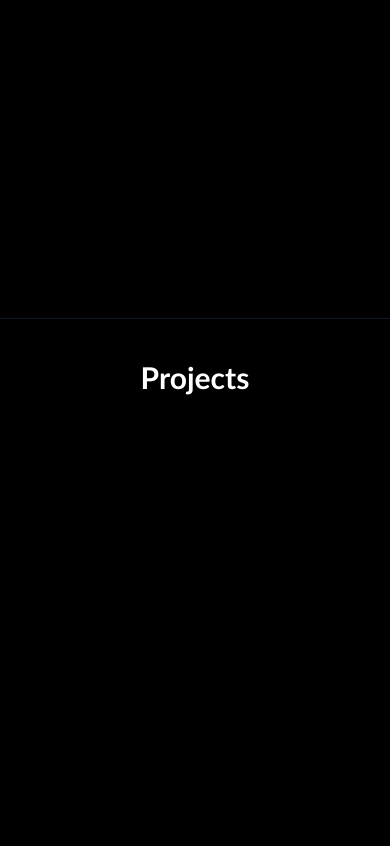
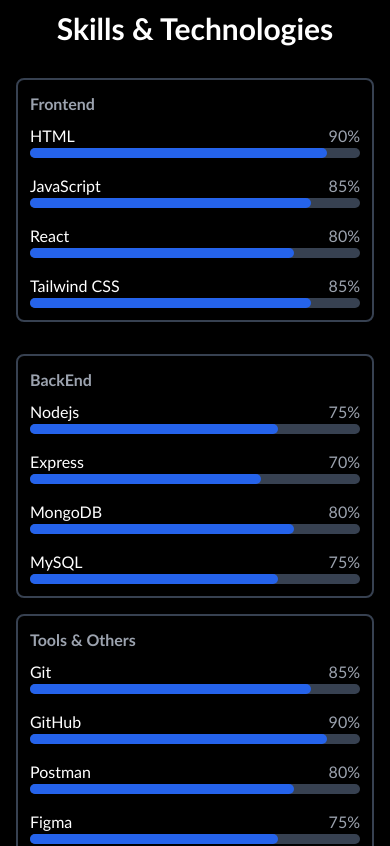
Before and after one commit to ARYANKAWALE/Portfolio, a React (Vite) app: page / in a window 390 px wide. Shown: the part 880-1726 px from the top of the page. Built offline with nearby package versions, Linux system fonts and the light colour scheme.

Commit message:
Fix: Improve mobile visibility by removing animations and ensuring full opacity

```diff
--- a/src/App.css
+++ b/src/App.css
@@ -57,42 +57,26 @@
   }
 }
 
-/* Skills Section Animation */
-#skills {
-  opacity: 0;
-  animation: appear 1.2s cubic-bezier(0.4, 0, 0.2, 1) forwards;
-  animation-timeline: view();
-  animation-play-state: paused;
-}
-
-#skills.visible {
-  animation-play-state: running;
-}
 
 /* Project Card Animation */
 @keyframes projectAppear {
   0% {
-    opacity: 0;
-    transform: translateY(50px) scale(0.98);
-  }
-  20%{
-    animation-timeline: view();
+    opacity: 1;
+    transform: none;
   }
   100% {
     opacity: 1;
-    transform: translateY(0) scale(1);
+    transform: none;
   }
 }
 
 /* Project Card Styles */
 .project-card {
-  transition: all 0.3s ease;
+  transition: transform 0.3s ease;  /* Only transition transform */
   border: 1px solid transparent;
-  opacity: 0;
-  animation: projectAppear 0.8s cubic-bezier(0.4, 0, 0.2, 1) forwards;
-  animation-timeline: view();
-  animation-range: entry 10% cover 30%;
-  animation-delay: calc(var(--card-index) * 0.4s);
+  opacity: 1;
+  transform: none;
+  animation: none;  /* Remove default animation */
 }
 
 .project-card:hover {
@@ -175,17 +159,26 @@
 
   .project-card {
     max-width: 100%;
+    opacity: 1 !important;  /* Force full opacity */
+    transform: none !important;  /* Force no transform */
+    animation: none !important;  /* Force no animation */
+    visibility: visible !important;  /* Ensure visibility */
+  }
+
+  #projects {
+    opacity: 1 !important;
+    visibility: visible !important;
   }
 }
 
-#projects{
-  animation: projectAppear 1.2s cubic-bezier(0.4, 0, 0.2, 1) forwards;
-  animation-timeline: view();
-  animation-play-state: paused;
+#projects {
+  opacity: 1;
+  animation: none;  /* Remove animation */
 }
 
 #projects.visible {
-  animation-play-state: running;
+  opacity: 1;
+  animation: none;
 }
 
 /* Hamburger Menu Styles */
--- a/src/App.jsx
+++ b/src/App.jsx
@@ -1,14 +1,5 @@
 import aryan from './assets/images/aryan.jpg'
 import './App.css'
-import css from './assets/images/css.png'
-import html from './assets/images/html.png'
-import javascript from './assets/images/js.png'
-import react from './assets/images/react.png'
-import tailwind from './assets/images/tailwind.png'
-import github from './assets/images/github.jpg'
-import sql from './assets/images/sql.png'
-import c from './assets/images/c.png'
-import project1 from './assets/images/weather.png'
 import project01 from './assets/videos/project01.mp4'
 import project02 from './assets/videos/project02.mp4'
 import project03 from './assets/videos/project03.mp4'
@@ -17,7 +8,7 @@
 import { library } from '@fortawesome/fontawesome-svg-core'
 import { FontAwesomeIcon } from '@fortawesome/react-fontawesome'
 import { faInstagram } from '@fortawesome/free-brands-svg-icons'
-import { FaFontAwesome, FaGithub, FaLinkedin, FaLocationArrow, FaPhone, FaSearchLocation } from 'react-icons/fa'
+import { FaFontAwesome, FaGithub, FaHtml5, FaLinkedin, FaLocationArrow, FaPhone, FaSearchLocation } from 'react-icons/fa'
 import { HiMail } from 'react-icons/hi'
 import { Analytics } from "@vercel/analytics/react"
 
@@ -46,21 +37,32 @@
   const project2Link = 'https://shoes-find-app.vercel.app/'
 
   useEffect(() => {
+    // For mobile devices, don't use Intersection Observer
+    if (window.innerWidth <= 768) {
+      if (skillsRef.current) {
+        skillsRef.current.classList.add('visible');
+      }
+      return;
+    }
+
     const observer = new IntersectionObserver(
       (entries) => {
         entries.forEach(entry => {
           if (entry.isIntersecting) {
             entry.target.classList.add('visible');
-            observer.unobserve(entry.target);
           }
         });
       },
       {
-        threshold: 0.1
+        threshold: 0,
+        rootMargin: '0px'
       }
     );
 
     if (skillsRef.current) {
+      // Ensure initial visibility
+      skillsRef.current.style.opacity = '1';
+      skillsRef.current.style.visibility = 'visible';
       observer.observe(skillsRef.current);
     }
 
@@ -137,65 +139,160 @@
         </div>
       </section>
 
-      <section className='max-h-[100vh] w-full py-10 md:py-20 bg-black border-t-[1px] border-gray-900'>
+      <section className=' w-full py-10 md:py-20 bg-black border-t-[1px] border-gray-900'>
         <div id="skills" ref={skillsRef} className='max-w-7xl mx-auto px-4'>
-          <div className='flex justify-center items-start mb-8 md:mb-0'>
-            <h1 className='text-3xl md:text-4xl text-white font-bold'>Skills</h1>
+          <div className='flex justify-center items-start mb-8 md:mb-10'>
+            <h1 className='text-3xl md:text-4xl text-white font-bold text-center'>Skills & Technologies</h1>
           </div>
-          <div id="slider" className='w-full overflow-hidden'>
-            <div className="slide-track gap-4 md:gap-8">
-              {/* First set of icons */}
-              <div className='flex justify-center items-center bg-gray-900 h-[80px] w-[80px] md:h-[100px] md:w-[100px] rounded-full'>
-                <img src={html} alt="html" className='w-[45px] h-[45px] md:w-[60px] md:h-[60px]' />
+          <div className='flex flex-col md:flex-row gap-4 md:gap-8 text-white justify-center items-center w-full'>
+            <div className='border-2 border-gray-700 rounded-lg p-3 hover:shadow-2xl hover:shadow-blue-500 transition-all duration-300 w-full md:w-1/3'>
+              <div className='flex gap-2 text-gray-400 pb-2'>
+                <p className='font-bold'>Frontend</p>
               </div>
-              <div className='flex justify-center items-center bg-gray-900 h-[80px] w-[80px] md:h-[100px] md:w-[100px] rounded-full'>
-                <img src={css} alt="css" className='w-[45px] h-[45px] md:w-[60px] md:h-[60px]' />
+              <div className='flex flex-col gap-4'>
+                <div>
+                  <div className='flex justify-between' >
+                    <p>HTML</p>
+                    <p className='text-gray-400'>90%</p>
                   </div>
-              <div className='flex justify-center items-center bg-gray-900 h-[80px] w-[80px] md:h-[100px] md:w-[100px] rounded-full'>
-                <img src={javascript} alt="javascript" className='w-[45px] h-[45px] md:w-[60px] md:h-[60px] rounded-md' />
+                  <div className="w-full bg-gray-700 rounded-full h-2.5">
+                    <div className="bg-blue-600 h-2.5 rounded-full" style={{ width: '90%' }}></div>
                   </div>
-              <div className='flex justify-center items-center bg-gray-900 h-[80px] w-[80px] md:h-[100px] md:w-[100px] rounded-full'>
-                <img src={react} alt="react" className='w-[45px] h-[45px] md:w-[60px] md:h-[60px]' />
                 </div>
-              <div className='flex justify-center items-center bg-gray-900 h-[80px] w-[80px] md:h-[100px] md:w-[100px] rounded-full'>
-                <img src={tailwind} alt="tailwind" className='w-[45px] h-[45px] md:w-[60px] md:h-[60px]' />
+                <div>
+                  <div className='flex justify-between' >
+                    <p>JavaScript</p>
+                    <p className='text-gray-400'>85%</p>
                   </div>
-              <div className='flex justify-center items-center bg-gray-900 h-[80px] w-[80px] md:h-[100px] md:w-[100px] rounded-full'>
-                <img src={github} alt="github" className='w-[45px] h-[45px] md:w-[60px] md:h-[60px] rounded-full' />
+                  <div className="w-full bg-gray-700 rounded-full h-2.5">
+                    <div className="bg-blue-600 h-2.5 rounded-full" style={{ width: '85%' }}></div>
                   </div>
-              <div className='flex justify-center items-center bg-gray-900 h-[80px] w-[80px] md:h-[100px] md:w-[100px] rounded-full'>
-                <img src={sql} alt="sql" className='w-[45px] h-[45px] md:w-[60px] md:h-[60px] rounded-full' />
                 </div>
-              <div className='flex justify-center items-center bg-gray-900 h-[80px] w-[80px] md:h-[100px] md:w-[100px] rounded-full'>
-                <img src={c} alt="c" className='w-[45px] h-[45px] md:w-[60px] md:h-[60px] rounded-full' />
+                <div>
+                  <div className='flex justify-between' >
+                    <p>React</p>
+                    <p className='text-gray-400'>80%</p>
+                  </div>
+                  <div className="w-full bg-gray-700 rounded-full h-2.5">
+                    <div className="bg-blue-600 h-2.5 rounded-full" style={{ width: '80%' }}></div>
+                  </div>
+                </div>
+                <div>
+                  <div className='flex justify-between' >
+                    <p>Tailwind CSS</p>
+                    <p className='text-gray-400'>85%</p>
+                  </div>
+                  <div className="w-full bg-gray-700 rounded-full h-2.5">
+                    <div className="bg-blue-600 h-2.5 rounded-full" style={{ width: '85%' }}></div>
+                  </div>
+                </div>
+              </div>
             </div>
 
-              {/* Duplicate set for seamless scrolling */}
-              <div className='flex justify-center items-center bg-gray-900 h-[80px] w-[80px] md:h-[100px] md:w-[100px] rounded-full'>
-                <img src={html} alt="html" className='w-[45px] h-[45px] md:w-[60px] md:h-[60px]' />
+
+            <div>
             </div>
-              <div className='flex justify-center items-center bg-gray-900 h-[80px] w-[80px] md:h-[100px] md:w-[100px] rounded-full'>
-                <img src={css} alt="css" className='w-[45px] h-[45px] md:w-[60px] md:h-[60px]' />
+            <div className='border-2 border-gray-700 rounded-lg p-3 hover:shadow-2xl hover:shadow-blue-500 transition-all duration-300 w-full md:w-1/3'>
+              <div className='flex flex-start gap-2 text-gray-400'>
+                <p className='font-bold pb-2'>BackEnd</p>
               </div>
-              <div className='flex justify-center items-center bg-gray-900 h-[80px] w-[80px] md:h-[100px] md:w-[100px] rounded-full'>
-                <img src={javascript} alt="javascript" className='w-[45px] h-[45px] md:w-[60px] md:h-[60px] rounded-md' />
+              <div className='flex flex-col gap-4'>
+                <div>
+                  <div className='flex justify-between' >
+                    <p>Nodejs</p>
+                    <p className='text-gray-400'>75%</p>
                   </div>
-              <div className='flex justify-center items-center bg-gray-900 h-[80px] w-[80px] md:h-[100px] md:w-[100px] rounded-full'>
-                <img src={react} alt="react" className='w-[45px] h-[45px] md:w-[60px] md:h-[60px]' />
-              </div>
-              <div className='flex justify-center items-center bg-gray-900 h-[80px] w-[80px] md:h-[100px] md:w-[100px] rounded-full'>
-                <img src={tailwind} alt="tailwind" className='w-[45px] h-[45px] md:w-[60px] md:h-[60px]' />
-              </div>
-              <div className='flex justify-center items-center bg-gray-900 h-[80px] w-[80px] md:h-[100px] md:w-[100px] rounded-full'>
-                <img src={github} alt="github" className='w-[45px] h-[45px] md:w-[60px] md:h-[60px] rounded-full' />
-              </div>
-              <div className='flex justify-center items-center bg-gray-900 h-[80px] w-[80px] md:h-[100px] md:w-[100px] rounded-full'>
-                <img src={sql} alt="sql" className='w-[45px] h-[45px] md:w-[60px] md:h-[60px] rounded-full' />
-              </div>
-              <div className='flex justify-center items-center bg-gray-900 h-[80px] w-[80px] md:h-[100px] md:w-[100px] rounded-full'>
-                <img src={c} alt="c" className='w-[45px] h-[45px] md:w-[60px] md:h-[60px] rounded-full' />
+                  <div className="w-full bg-gray-700 rounded-full h-2.5">
+                    <div className="bg-blue-600 h-2.5 rounded-full" style={{ width: '75%' }}></div>
                   </div>
                 </div>
+                <div>
+                  <div className='flex justify-between' >
+                    <p>Express</p>
+                    <p className='text-gray-400'>70%</p>
+                  </div>
+                  <div className="w-full bg-gray-700 rounded-full h-2.5">
+                    <div className="bg-blue-600 h-2.5 rounded-full" style={{ width: '70%' }}></div>
+                  </div>
+                </div>
+                <div>
+                  <div className='flex justify-between' >
+                    <p>MongoDB</p>
+                    <p className='text-gray-400'>80%</p>
+                  </div>
+                  <div className="w-full bg-gray-700 rounded-full h-2.5">
+                    <div className="bg-blue-600 h-2.5 rounded-full" style={{ width: '80%' }}></div>
+                  </div>
+                </div>
+                <div>
+                  <div className='flex justify-between' >
+                    <p>MySQL</p>
+                    <p className='text-gray-400'>75%</p>
+                  </div>
+                  <div className="w-full bg-gray-700 rounded-full h-2.5">
+                    <div className="bg-blue-600 h-2.5 rounded-full" style={{ width: '75%' }}></div>
+                  </div>
+                </div>
+              </div>
+            </div>
+
+
+            <div className='border-2 border-gray-700 rounded-lg p-3 hover:shadow-2xl hover:shadow-blue-500 transition-all duration-300 w-full md:w-1/3'>
+              <div className='flex flex-start gap-2 text-gray-400'>
+                <p className='font-bold pb-2'>Tools & Others</p>
+              </div>
+              <div className='flex flex-col gap-4'>
+                <div>
+                  <div className='flex justify-between' >
+                    <p>Git</p>
+                    <p className='text-gray-400'>85%</p>
+                  </div>
+                  <div className="w-full bg-gray-700 rounded-full h-2.5">
+                    <div className="bg-blue-600 h-2.5 rounded-full" style={{ width: '85%' }}></div>
+                  </div>
+                </div>
+                <div>
+                  <div className='flex justify-between' >
+                    <p>GitHub</p>
+                    <p className='text-gray-400'>90%</p>
+                  </div>
+                  <div className="w-full bg-gray-700 rounded-full h-2.5">
+                    <div className="bg-blue-600 h-2.5 rounded-full" style={{ width: '90%' }}></div>
+                  </div>
+                </div>
+                <div>
+                  <div className='flex justify-between' >
+                    <p>Postman</p>
+                    <p className='text-gray-400'>80%</p>
+                  </div>
+                  <div className="w-full bg-gray-700 rounded-full h-2.5">
+                    <div className="bg-blue-600 h-2.5 rounded-full" style={{ width: '80%' }}></div>
+                  </div>
+                </div>
+                <div>
+                  <div className='flex justify-between' >
+                    <p>Figma</p>
+                    <p className='text-gray-400'>75%</p>
+                  </div>
+                  <div className="w-full bg-gray-700 rounded-full h-2.5">
+                    <div className="bg-blue-600 h-2.5 rounded-full" style={{ width: '75%' }}></div>
+                  </div>
+                </div>
+              </div>
+            </div>
+          </div>
+          <div className='flex justify-center items-center w-full mt-10'>
+            <div className='text-white text-[20px] font-bold'>
+              <p>Technologies I Work With</p>
+            </div>
+          </div>
+          <div className='flex flex-row justify-center items-center gap-4 mt-10'>
+            <p className='text-white text-[12px] border-2 border-gray-700 rounded-lg p-2'>Git</p>
+            <p className='text-white text-[12px] border-2 border-gray-700 rounded-lg p-2'>GitHub</p>
+            <p className='text-white text-[12px] border-2 border-gray-700 rounded-lg p-2'>Postman</p>
+            <p className='text-white text-[12px] border-2 border-gray-700 rounded-lg p-2'>Figma</p>
+            <p className='text-white text-[12px] border-2 border-gray-700 rounded-lg p-2'>MongoDB</p>
+
           </div>
         </div>
       </section>
@@ -203,7 +300,7 @@
       <section className='min-h-[80vh] w-full py-10 md:py-20 bg-black border-t-[1px] border-gray-900'>
         <div id="projects" className='max-w-7xl mx-auto px-4'>
           <div className='flex justify-center items-start mb-8 md:mb-12'>
-            <h1 className='text-3xl md:text-4xl text-white font-bold'>Projects</h1>
+            <h1 className='text-3xl md:text-4xl text-white font-bold'>Personal Projects</h1>
           </div>
           <div className='grid grid-cols-1 md:grid-cols-2 gap-4 md:gap-8'>
             <div className='flex flex-col md:flex-row gap-4 md:gap-8 '>
@@ -452,6 +549,16 @@
                 </form>
               </div>
             </div>
+
+          </div>
+          <hr className='w-[50%] border-gray-700 mt-10' />
+            <div className='flex flex-row justify-center items-center gap-4 text-center'>
+                  <div className='text-gray-400 text-sm text-[12px] md:text-[16px]'>
+                    <p>© 2025 Aryan Kawale. All rights reserved.</p>
+                  </div>
+                  <div className='text-gray-400 text-sm text-[12px] md:text-[16px]'>
+                    <p>Designed and Developed by Aryan Kawale</p>
+                  </div>
             </div>
         </div>
       </div>
```
Lines whose indentation alone changed are shown as unchanged.
